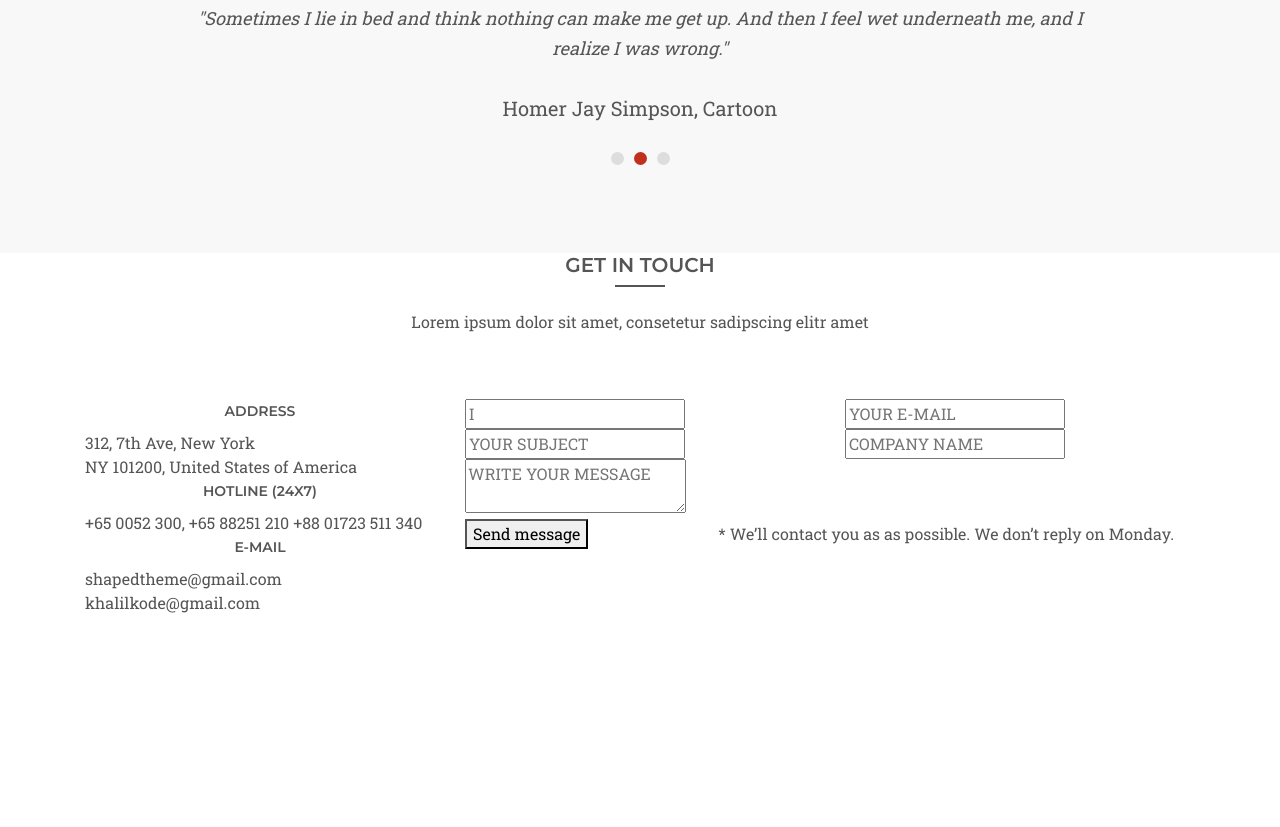
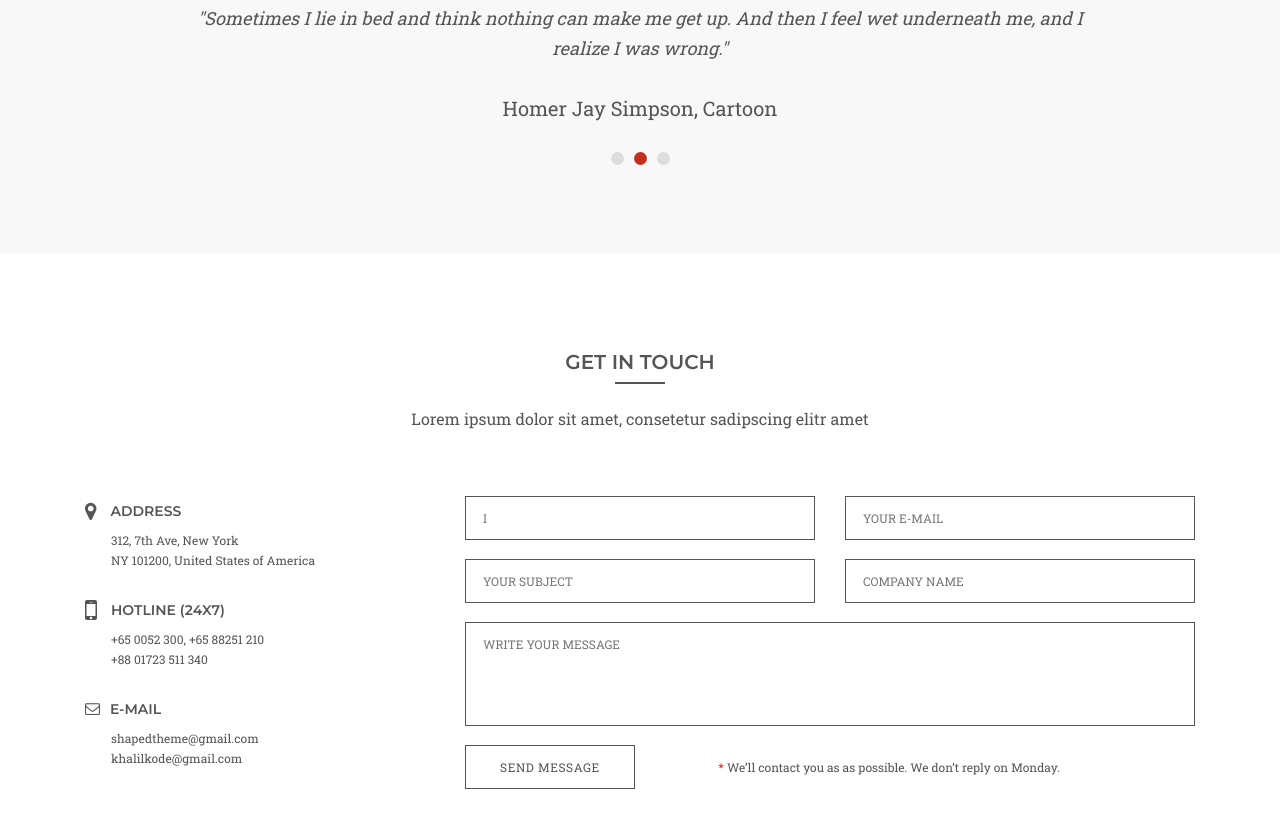
Before and after one commit to MakPet/Bootstrap_two, a plain HTML site: page index.html in a window 1280 px wide. Shown: the part 5224-6051 px from the top of the page. Before the commit the page ends 5839 px from the top, so only its background shows below. Drawn offline with nearby package versions, Linux system fonts and the light colour scheme; files whose address does not match are found by name.

Commit message:
Оформление блока contact-and-form

```diff
--- a/styles/style.css
+++ b/styles/style.css
@@ -675,7 +675,7 @@ a.post__link:active {
     line-height: 30px;
 }
 
-.our-partners-slider  .slick-slide {
+.our-partners-slider .slick-slide {
     float: inherit;
     display: inline-block !important;
     vertical-align: middle;
@@ -709,3 +709,129 @@ a.post__link:active {
 .slick-dots li button:before {
     display: none;
 }
+
+/* Стили для contact-and-form*/
+
+.contact-and-form {
+    padding: 97px 0 95px 0;
+}
+
+.form-block__item:not(:last-child) {
+    margin-bottom: 25px;
+}
+
+.form-block__title {
+    display: flex;
+    align-items: center;
+
+    text-align: left;
+    line-height: 30px;
+
+    margin-bottom: 4px;
+}
+
+.form-block__accompanying-text {
+    font-size: 12px;
+    font-weight: 400;
+    line-height: 20px;
+
+    padding-left: 26px;
+}
+
+.form-block__accompanying-text_address {
+    max-width: 231px;
+}
+
+.form-block__accompanying-text_hotline {
+    max-width: 181px;
+}
+
+.form-block__accompanying-text_email {
+    max-width: 174px;
+}
+
+.form-block__title-address::before {
+    font-family: 'icomoon' !important;
+    font-size: 20px;
+    font-weight: normal;
+    content: "\f041";
+
+    margin-right: 14px;
+}
+
+.form-block__title-hotline::before {
+    font-family: 'icomoon' !important;
+    font-size: 28px;
+    font-weight: normal;
+    content: "\f10b";
+
+    margin-right: 14px;
+}
+
+.form-block__title-email::before {
+    font-family: 'icomoon' !important;
+    font-size: 15px;
+    font-weight: normal;
+    content: "\f003";
+
+    margin-right: 10px;
+}
+
+.contact-and-form__form-item {
+    width: 100%;
+
+    margin-bottom: 19px;
+    padding: 11px 17px;
+
+    border: 1px solid #555555;
+
+    resize: none;
+
+    font-size: 12px;
+    font-weight: 400;
+    line-height: 20px;
+    color: #555555;
+}
+
+.contact-and-form__form-item_textareaheight {
+    display: block;
+
+    min-height: 104px;
+}
+
+.contact-and-form__submit {
+    display: block;
+
+    font-size: 12px;
+    font-weight: 400;
+    line-height: 20px;
+    text-transform: uppercase;
+    color: #555555;
+    letter-spacing: 0.6px;
+
+    background-color: transparent;
+
+    border: 1px solid #555555;
+
+    padding: 11px 34px;
+}
+
+.contact-and-form__submit:hover {
+    border: 1px solid #2e2e2e;
+    color: #2e2e2e;
+}
+
+.contact-and-form__submit:active {
+    border: 1px solid #141414;
+    color: #141414;
+}
+
+.contact-and-form__note {
+    font-size: 12px;
+    font-weight: 400;
+    line-height: 20px;
+}
+
+.contact-and-form__note_red {
+    color: #c0301c;
+}
```
